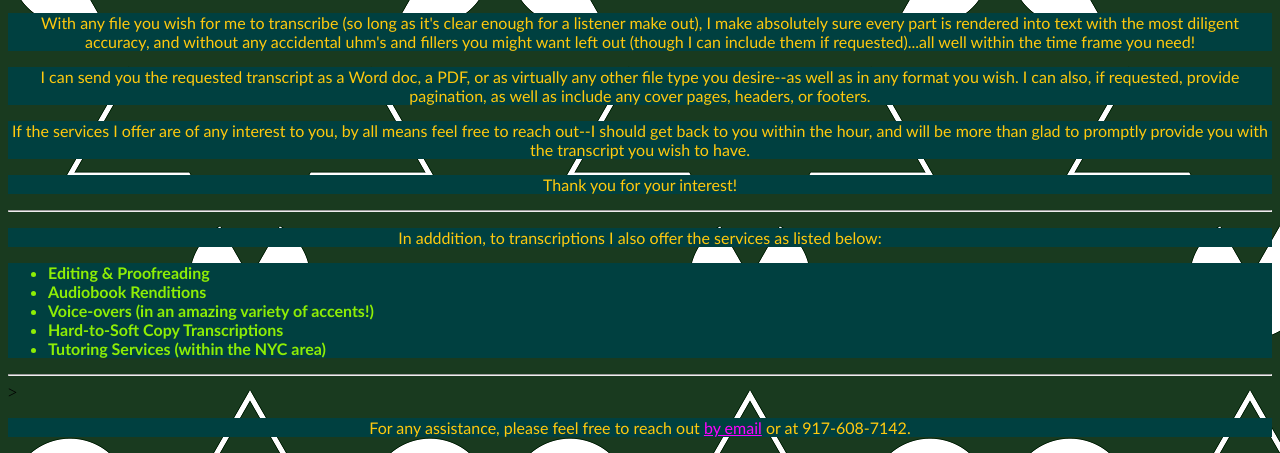
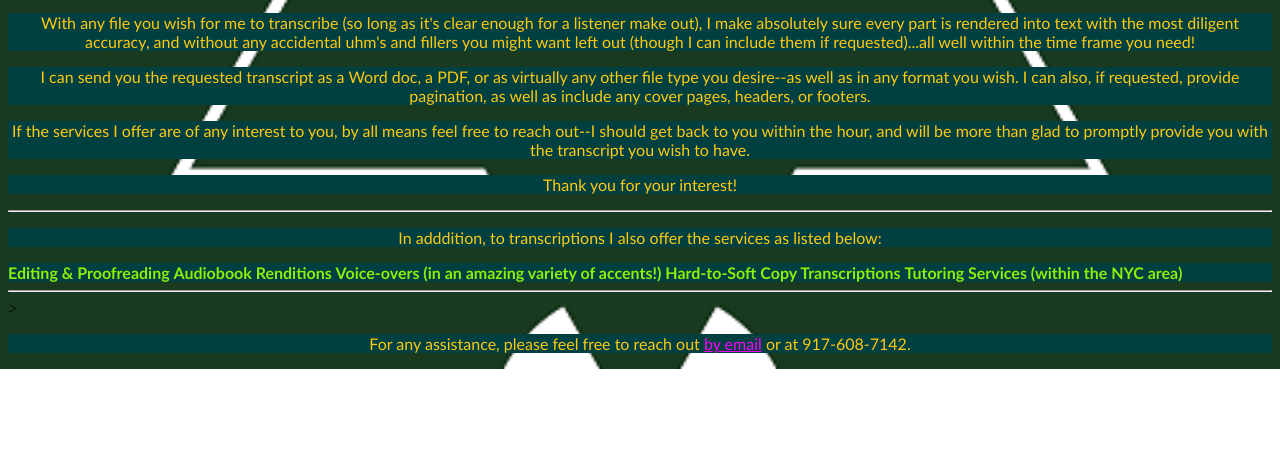
Before and after one commit to willgalmot/willgalmot.github.io, a plain HTML site: page unit_3/index.html in a window 1280 px wide. Shown: the part 701-1154 px from the top of the page. After the commit the page ends 1070 px from the top, so only its background shows below. Drawn offline with Linux system fonts and the light colour scheme.

Commit message:
u3ps1848

```diff
--- a/unit_3/css/style.css
+++ b/unit_3/css/style.css
@@ -1,8 +1,19 @@
 body {
-    background-image: url("../images/background0.png");
-    /*background: #123819;*/
+	background-image: url("../images/background0.png");
+	background-repeat: no-repeat;
+	background-size: cover;
+    	/*background: #123819;*/
 
+}
 
+ul {
+    list-style-type: none;
+    margin: 0;
+    padding: 0;
+}
+
+li {
+    display: inline;
 }
 
 h1, p {
@@ -11,6 +22,8 @@ h1, p {
     text-align: center;
 
 }
+
+
 
 h1 {
 	background: #333333;
```
